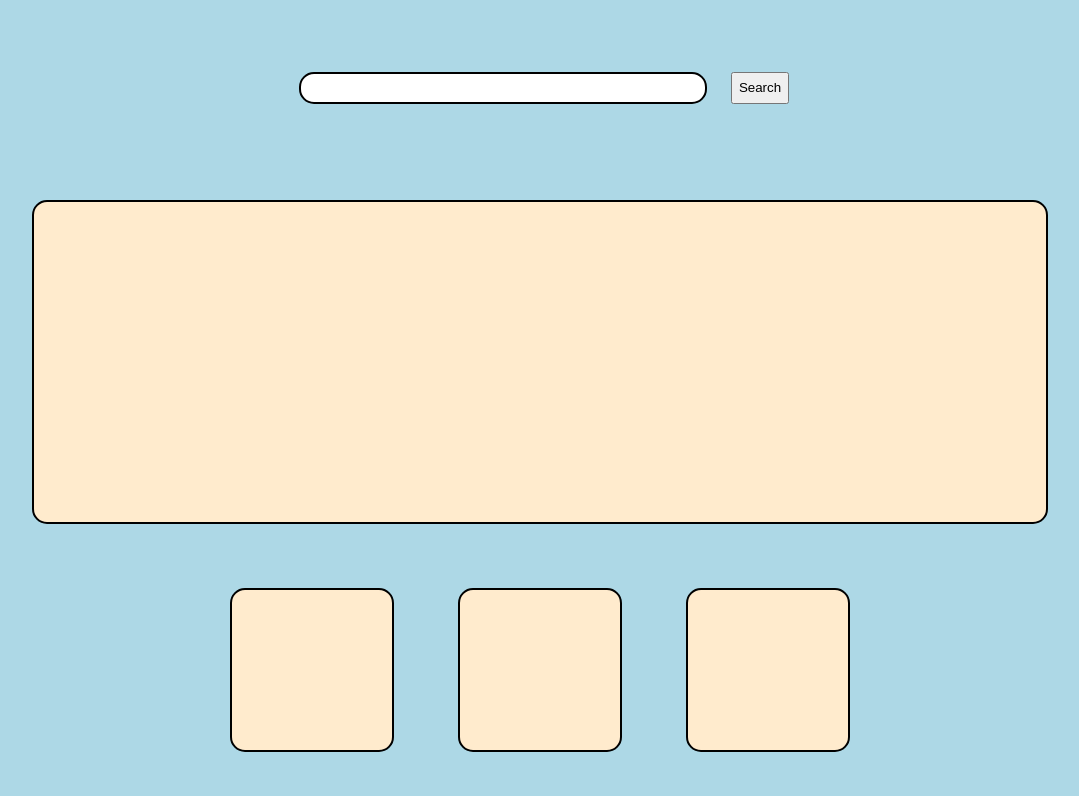
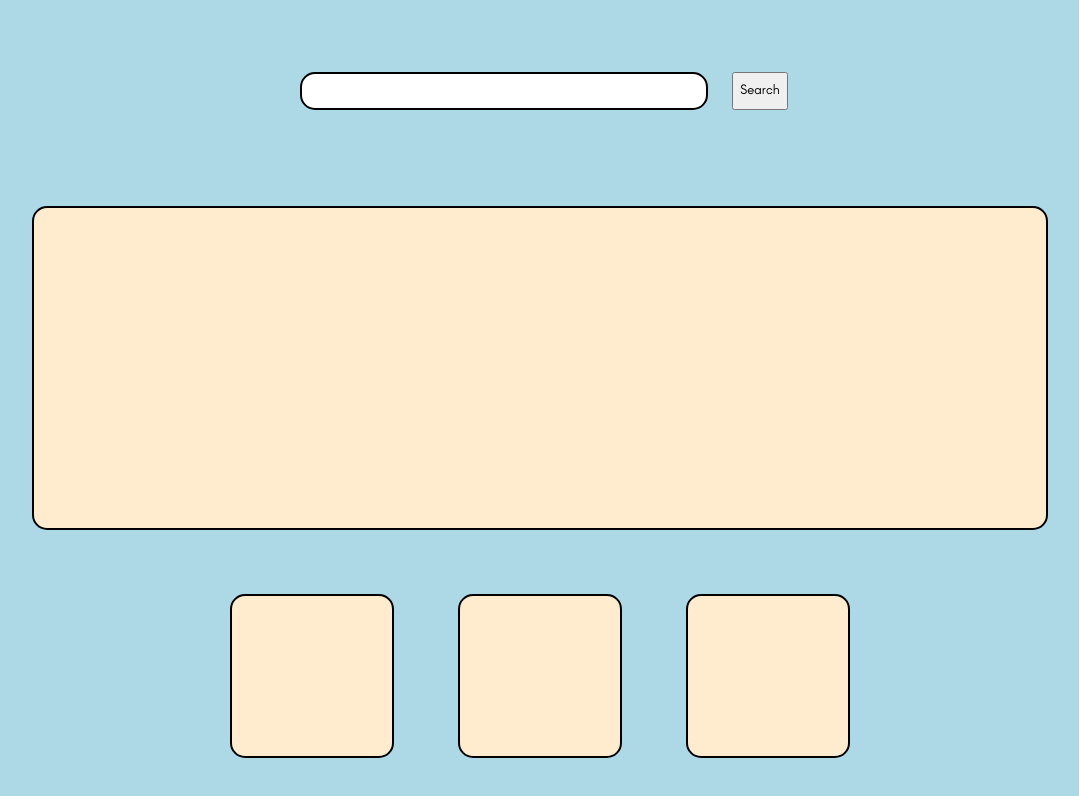
Before and after one commit to MattGitHub01/weather-app, a plain HTML site: page index.html in a window 1280 px wide. Shown: the part 150-946 px from the top of the page, without its empty margins (100-1179 px from the left). Drawn offline with Linux system fonts and the light colour scheme.

Commit message:
Add fonts, update styling

```diff
--- /dev/null
+++ b/fonts/stylesheet.css
@@ -0,0 +1,12 @@
+/*! Generated by Font Squirrel (https://www.fontsquirrel.com) on July 3, 2024 */
+
+
+
+@font-face {
+    font-family: 'arconregular';
+    src: url('arcon-regular-webfont.woff2') format('woff2'),
+         url('arcon-regular-webfont.woff') format('woff');
+    font-weight: normal;
+    font-style: normal;
+
+}
--- a/style.css
+++ b/style.css
@@ -1,3 +1,15 @@
+@font-face {
+    font-family: 'arcon';
+    src: url('./fonts/arcon.woff2') format('woff2'),
+         url('./fonts/arcon.woff') format('woff');
+    font-weight: normal;
+    font-style: normal;
+}
+
+* {
+    font-family: 'arcon';
+}
+
 body {
     background-color: lightblue;
 }
@@ -36,6 +48,7 @@ body {
     display: flex;
     justify-content: center;
     align-items: center;
+    font-size: 2rem;
     width: 80%;
     height: 20rem;
     background-color: blanchedalmond;
@@ -54,6 +67,7 @@ body {
     display: flex;
     justify-content: center;
     align-items: center;
+    font-size: 1.1rem;
     background-color: blanchedalmond;
     border: 2px solid black;
     border-radius: 15px;
```
Also changed, not shown: fonts/arcon.woff (added), fonts/arcon.woff2 (added).
